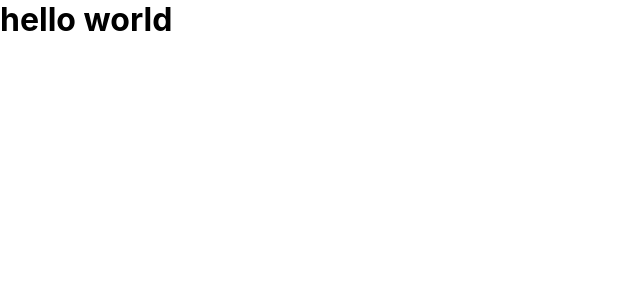
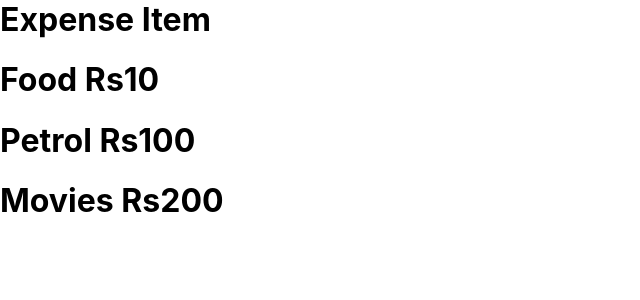
Before and after one commit to kuumaraswamy/React-expense-item, a React (Create React App) app: page / in a window 1280 px wide. Shown: the top 300 px of the page, without its empty margins (0-640 px from the left). Built offline with nearby package versions, Linux system fonts and the light colour scheme.

Commit message:
Adding expense header element

```diff
--- a/package.json
+++ b/package.json
@@ -34,5 +34,8 @@
       "last 1 firefox version",
       "last 1 safari version"
     ]
+  },
+  "devDependencies": {
+    "gh-pages": "^4.0.0"
   }
 }
--- a/src/App.js
+++ b/src/App.js
@@ -1,10 +1,13 @@
 
 import React from 'react'
-
+import ExpenseItem from './components/ExpenseItem'
 const App = () => {
   return (
     <div>
-      <h1>hello world</h1>
+      <ExpenseItem></ExpenseItem>
+      <h1>Food Rs10</h1>
+      <h1>Petrol Rs100</h1>
+      <h1>Movies Rs200</h1>
     </div>
   )
 }
--- /dev/null
+++ b/src/components/ExpenseItem.js
@@ -0,0 +1,11 @@
+import React from 'react'
+
+const ExpenseItem = () => {
+  return (
+    <div>
+      <h1>Expense Item</h1>
+    </div>
+  )
+}
+
+export default ExpenseItem
```
Also changed, not shown: 1 other file (tests, documents, lock files or other folders).
